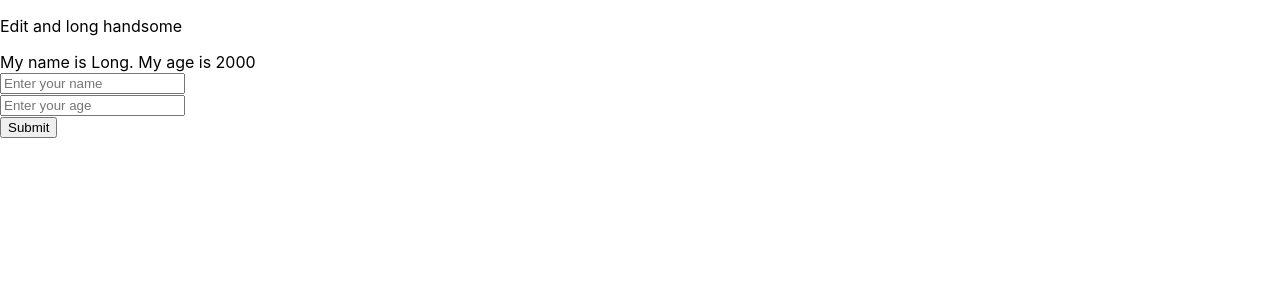
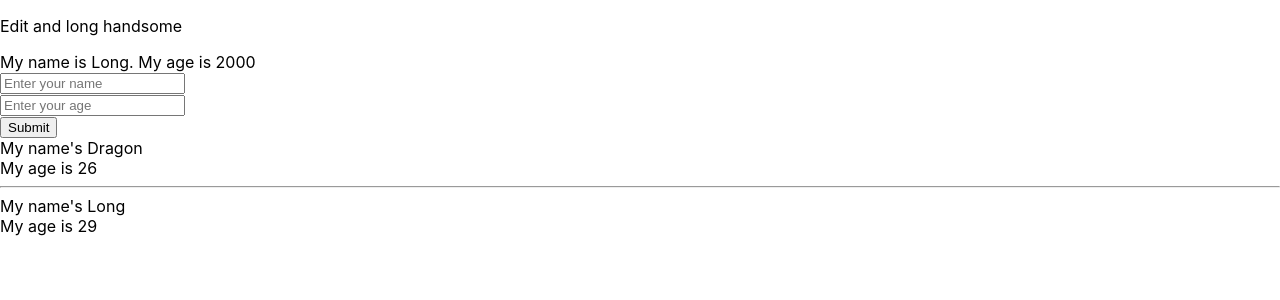
Before and after one commit to NguyenDucLongcode/demo-react-duan1, a React (Create React App) app: page / in a window 1280 px wide. Shown: the top 300 px of the page. Built offline with nearby package versions, Linux system fonts and the light colour scheme.

Commit message:
commit lan 6

```diff
--- a/src/component/MyConponent.js
+++ b/src/component/MyConponent.js
@@ -1,9 +1,19 @@
 import React from "react";
 import UserInFo from "./UserInFo";
+import MyInfor from "./MyInfor";
 class MyComponent extends React.Component {
   //jsx
   render() {
-    return <UserInFo />;
+    // const myAge = 26;
+    const myJob = ["Dog", "Student", "Teacher", "Doctor"];
+    return (
+      <div>
+        <UserInFo />
+        <MyInfor name="Dragon" age={26} myJob={myJob} />
+        <hr></hr>
+        <MyInfor name="Long" age="29" />
+      </div>
+    );
   }
 }
 export default MyComponent;
--- /dev/null
+++ b/src/component/MyInfor.js
@@ -0,0 +1,13 @@
+import React from "react";
+class MyInfor extends React.Component {
+  render() {
+    console.log(this.props);
+    return (
+      <div>
+        <div>My name's {this.props.name}</div>
+        <div>My age is {this.props.age}</div>
+      </div>
+    );
+  }
+}
+export default MyInfor;
```
